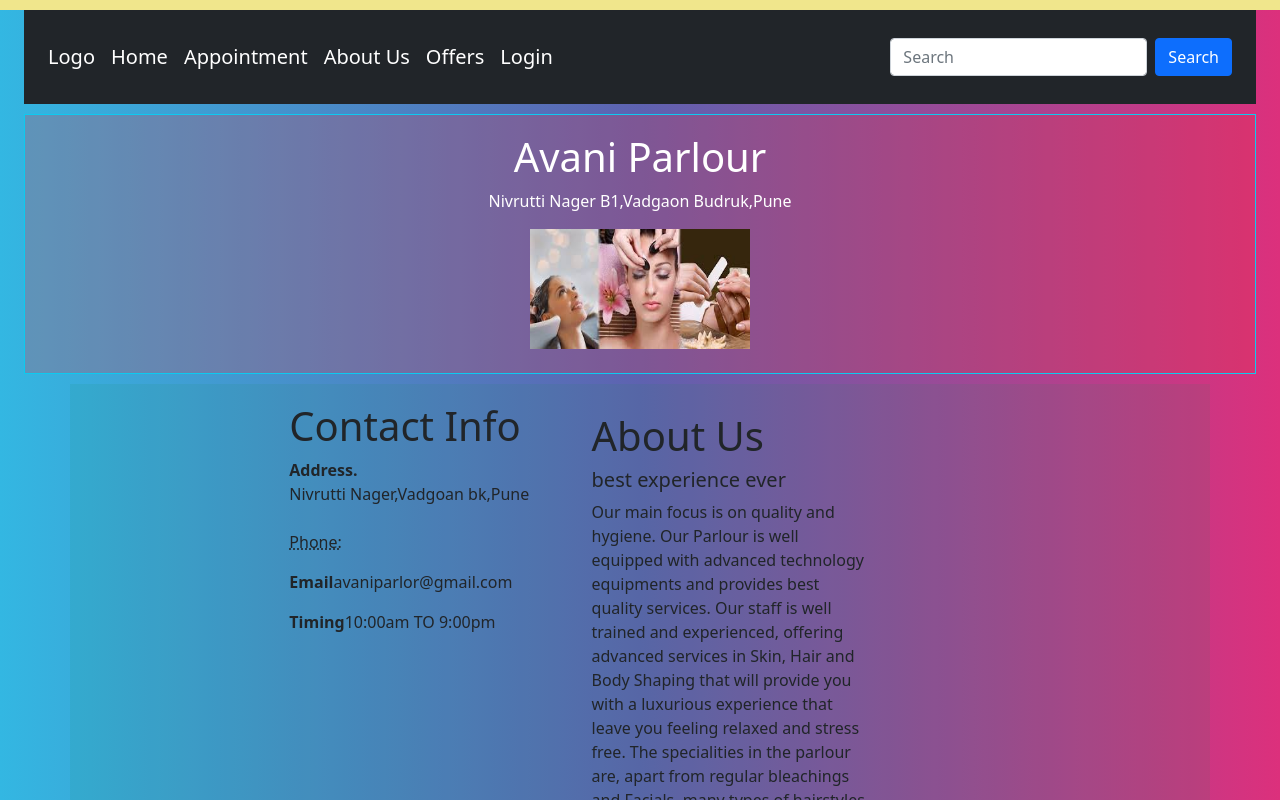
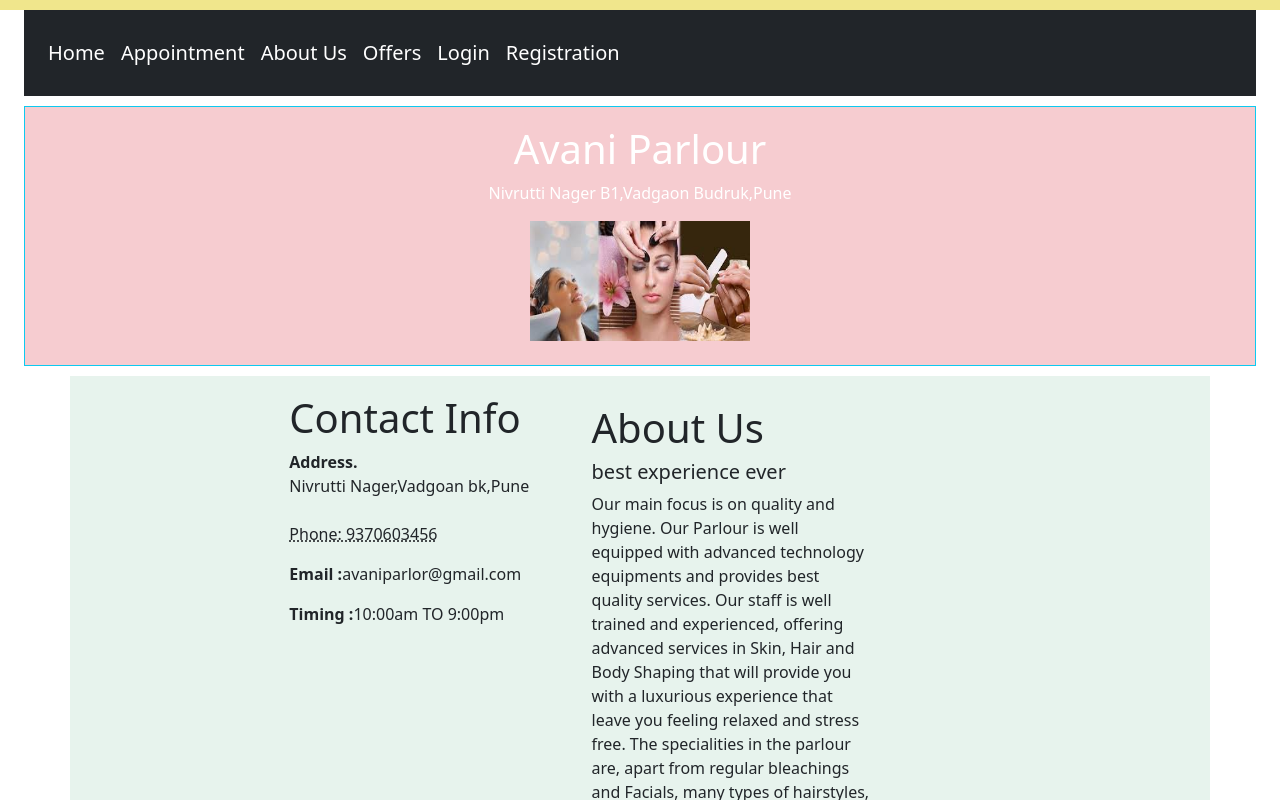
Before and after one commit to prapti0804/parlourFront, a Next.js app: page /about in a window 1280 px wide. Shown: the top 800 px of the page. Built offline with nearby package versions, Linux system fonts and the light colour scheme.

Commit message:
change bgcolor

```diff
--- a/component/NavComp.js
+++ b/component/NavComp.js
@@ -9,12 +9,7 @@ function NavComp() {
                 <div>
                     <nav className="navbar navbar-expand-sm navbar-dark bg-dark sticky-top custom_nav-container">
                         <div className="container-fluid bg-dark">
-                            <Link href="index.js">
-                                <a className="navbar-brand">Logo</a>
-                            </Link>
-                            <button className="navbar-toggler" type="button" data-bs-toggle="collapse" data-bs-target="#mynavbar">
-                                <span className="navbar-toggler-icon"></span>
-                            </button>
+
                             <div className="collapse navbar-collapse" id="mynavbar">
                                 <ul className="navbar-nav me-auto">
                                     <li className="nav-item">
@@ -43,11 +38,13 @@ function NavComp() {
                                             <a className="nav-Link navbar-brand">Login</a>
                                         </Link>
                                     </li>
+                                    <li className="nav-item">
+                                        <Link href="/registration">
+                                            <a className="nav-Link navbar-brand">Registration</a>
+                                        </Link>
+                                    </li>
                                 </ul>
-                                <form className="d-flex bg-denger">
-                                    <input className="form-control me-2" type="text" placeholder="Search" />
-                                    <button className="btn btn-primary" type="button">Search</button>
-                                </form>
+
                             </div>
                         </div>
                     </nav>
--- a/pages/_document.js
+++ b/pages/_document.js
@@ -4,7 +4,8 @@ export default function Document() {
     return (
         <Html>
             <Head>
-                <link async rel='stylesheet' href='https://bootswatch.com/5/quartz/bootstrap.min.css'></link>
+                {/* <link async rel='stylesheet' href='https://bootswatch.com/5/quartz/bootstrap.min.css'></link> */}
+                <link async rel='stylesheet' href='https://bootswatch.com/5/flatly/bootstrap.min.css'></link>
             </Head>
             <body>
                 <Main />
--- a/pages/about.js
+++ b/pages/about.js
@@ -24,14 +24,14 @@ export default function register() {
                                         <br /> Nivrutti Nager,Vadgoan bk,Pune
                                         <br />
                                         <br />
-                                        <abbr title="Phone">Phone:</abbr>
+                                        <abbr title="Phone">Phone: 9370603456</abbr>
                                     </address>
                                     <address>
-                                        <strong>Email</strong>avaniparlor@gmail.com
+                                        <strong>Email :</strong>avaniparlor@gmail.com
                                         <br />
                                     </address>
                                     <address>
-                                        <strong>Timing</strong>10:00am TO 9:00pm
+                                        <strong>Timing :</strong>10:00am TO 9:00pm
                                         <br />
 
                                     </address>
--- a/pages/admin/add_beautition.js
+++ b/pages/admin/add_beautition.js
@@ -5,7 +5,7 @@ function add_beautition() {
     <div className='container'>
       <div className="main-page">
         <div className="forms">
-          <h3 className="title1">Admin Profile</h3>
+          <h3 className="title1">Beautition Profile</h3>
           <div className="form-grids row widget-shadow" data-example-id="basic-forms">
             <div className="form-title">
               <h4>Update Profile :</h4>
--- a/pages/admin/add_services.js
+++ b/pages/admin/add_services.js
@@ -11,7 +11,7 @@ const AddServices = () => {
 
     const handleRegistration = async (data) => {
         const allData = new FormData();
-        allData.append("image", data.file[0], "p.png");
+        allData.append("image", data.file[0], "s.png");
         allData.append("name", data.name);
         allData.append("description", data.description);
         allData.append("cost", data.cost);
--- a/pages/appointment.js
+++ b/pages/appointment.js
@@ -114,7 +114,7 @@ function Appointment(props) {
                                         </div>
                                         <div className="col-md-12">
                                             <div className="form-group">
-                                                <button type="submit" id="submit" name="submit" className="btn btn-primary">Book</button>
+                                                <button type="submit" id="submit" name="submit" className="btn btn-primary">Book Appointment</button>
                                             </div>
                                         </div>
                                     </div>
--- a/pages/beautician/index.js
+++ b/pages/beautician/index.js
@@ -5,6 +5,7 @@ import backend from '../../config'
 import { allAppointments } from '../../routes'
 const index = (props) => {
   return (
+
     <table className=' container table table-bordered'>
       <thead>
         <tr key={1}>
@@ -19,6 +20,7 @@ const index = (props) => {
       <tbody>
         {props.data.map((app, i) => {
           return (
+
             <tr key={i}>
               <td>{i + 1}</td>
               <td>{app.user.name}</td>
--- a/styles/Home.module.css
+++ b/styles/Home.module.css
@@ -1,5 +1,6 @@
 .container {
   padding: 0 2rem;
+  background-color:plum;
 }
 
 .main {
--- a/styles/globals.css
+++ b/styles/globals.css
@@ -18,6 +18,7 @@ a {
   margin-bottom: 10px;
   margin-right: 0px;
   box-sizing: border-box;
+
 }
 .footer{
   background-color: rgba(20, 18, 18, 0.915);
--- a/styles/login.module.css
+++ b/styles/login.module.css
@@ -1,6 +1,6 @@
 .div{
-      background-color: beige;
-      margin-top: 10px;
+      background-color: rgb(245, 190, 237);
+      margin-top: 1px;
 }
 
 .mydiv{
@@ -9,7 +9,7 @@
       font-size: 24;
       font-family: 'Times New Roman', Times, serif;
       color:black;
-      padding-top:50px ;
+      padding-top:5px ;
 
 }
 #uname{
```
Also changed, not shown: pages/admin/index.js (+6 -5 lines), pages/login.js (+4 -3 lines).
